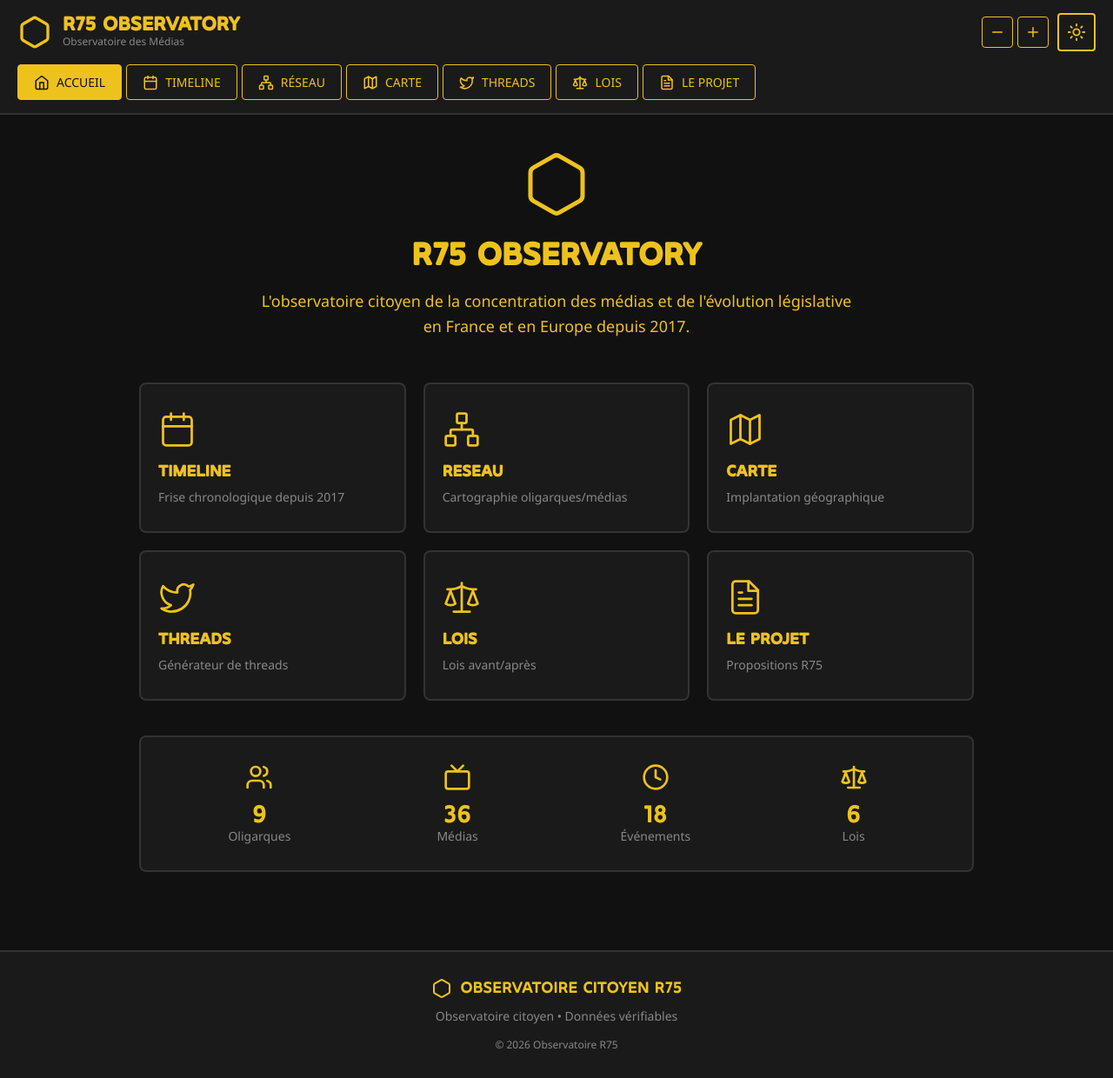
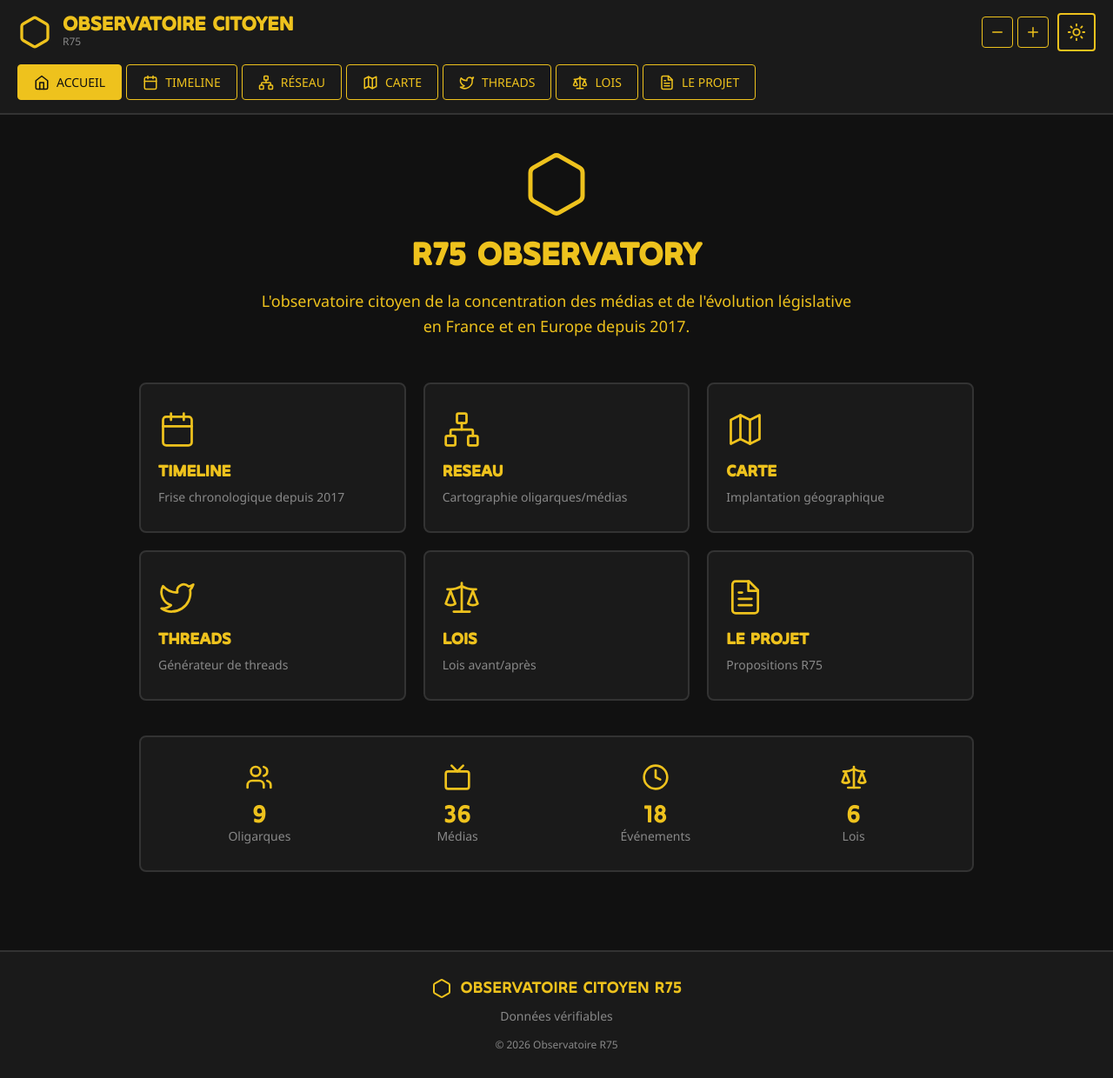
Before and after one commit to reflexions-autour-du-projet/observatoire-r75, a React (Vite) app: page / in a window 1280 px wide. Shown: the whole page at 87% size. Built offline with nearby package versions, Linux system fonts and the light colour scheme.

Commit message:
Update App.jsx

```diff
--- a/App.jsx
+++ b/App.jsx
@@ -281,8 +281,8 @@ const App = () => {
         <div onClick={() => setActiveModule('home')} style={{ cursor: 'pointer', display: 'flex', alignItems: 'center', gap: '12px' }}>
           <Hexagon size={40} color={colors.primary} strokeWidth={2} />
           <div>
-            <h1 style={{ fontFamily: titleFont, fontSize: fs.xl, color: colors.primary, margin: 0 }}>R75 OBSERVATORY</h1>
-            <p style={{ fontFamily: textFont, fontSize: fs.xs, color: colors.muted, margin: 0 }}>Observatoire des Médias</p>
+            <h1 style={{ fontFamily: titleFont, fontSize: fs.xl, color: colors.primary, margin: 0 }}>OBSERVATOIRE CITOYEN</h1>
+            <p style={{ fontFamily: textFont, fontSize: fs.xs, color: colors.muted, margin: 0 }}>R75</p>
           </div>
         </div>
         <div style={{ display: 'flex', gap: '10px', alignItems: 'center' }}>
@@ -523,7 +523,7 @@ const App = () => {
       </main>
       <footer style={{ background: colors.cardBg, borderTop: `2px solid ${colors.cardBorder}`, padding: '30px 20px', textAlign: 'center' }}>
         <div style={{ display: 'flex', alignItems: 'center', justifyContent: 'center', gap: '10px', marginBottom: '10px' }}><Hexagon size={24} color={colors.primary} /><p style={{ fontFamily: titleFont, fontSize: fs.lg, color: colors.primary }}>OBSERVATOIRE CITOYEN R75</p></div>
-        <p style={{ fontFamily: textFont, fontSize: fs.sm, color: colors.muted }}>Observatoire citoyen • Données vérifiables</p>
+        <p style={{ fontFamily: textFont, fontSize: fs.sm, color: colors.muted }}>Données vérifiables</p>
         <p style={{ fontFamily: textFont, fontSize: fs.xs, color: colors.muted, marginTop: '15px' }}>© 2026 Observatoire R75</p>
       </footer>
     </div>
```
